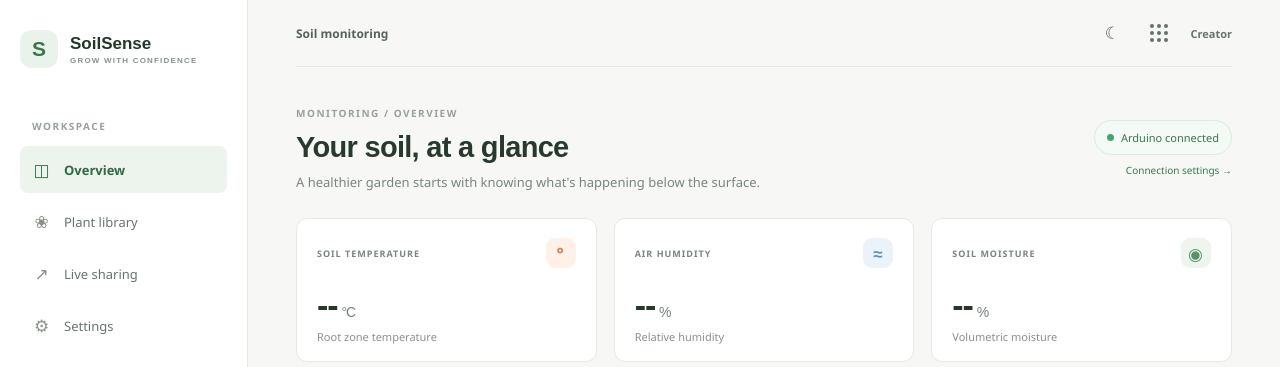
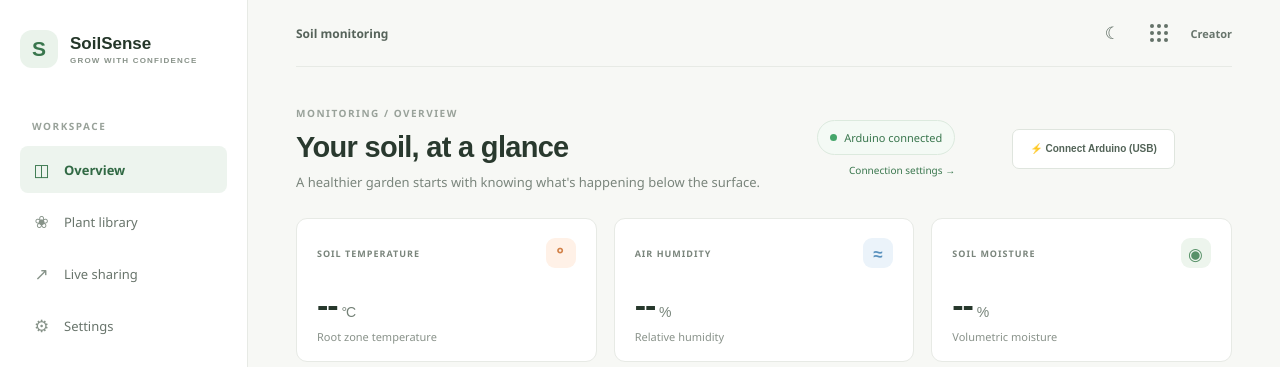
Before and after one commit to piyushruge10/SoilSense, a Django app: page / in a window 1280 px wide. Shown: the top 367 px of the page. Run offline with Django 5.2, Linux system fonts and the light colour scheme; a user stored in the database is signed in; data comes from the database, SQL or seed files in the repository; data that the repository does not hold is empty.

Commit message:
Update dashboard.html

```diff
--- a/core/templates/core/dashboard.html
+++ b/core/templates/core/dashboard.html
@@ -3,7 +3,8 @@
 {% block content %}
 <section class="page-heading dashboard-heading">
   <div><p class="eyebrow">MONITORING / OVERVIEW</p><h1>Your soil, at a glance</h1><p class="subtitle">A healthier garden starts with knowing what's happening below the surface.</p></div>
-  <div class="dashboard-status"><div id="connection" class="connection {% if serial_status.connected %}online{% endif %}"><span class="status-dot"></span><span>{% if serial_status.connected %}Arduino connected{% elif serial_status.port %}Connecting to {{ serial_status.port }}{% else %}No sensor connected{% endif %}</span></div><a class="text-link" href="{% url 'settings' %}">Connection settings →</a></div>
+  <div class="dashboard-status"><div id="connection" class="connection {% if serial_status.connected %}online{% endif %}"><span class="status-dot"></span><span>{% if serial_status.connected %}Arduino connected{% elif serial_status.port %}Connecting to {{ serial_status.port }}{% else %}No sensor connected{% endif %}</span></div><a class="text-link" href="{% url 'settings' %}">Connection settings →</a></div><button class="button button-outline" id="serial-connect" type="button">⚡ Connect Arduino (USB)</button>
+<small id="serial-note" class="text-link"></small>
 </section>
 <section class="metric-grid" aria-label="Latest sensor readings">
   <article class="metric-card"><div class="metric-top"><span>SOIL TEMPERATURE</span><span class="metric-icon warm">°</span></div><div class="metric-value"><span id="temperature">{{ latest.temperature|default:"--" }}</span><small>°C</small></div><p>Root zone temperature</p></article>
```
